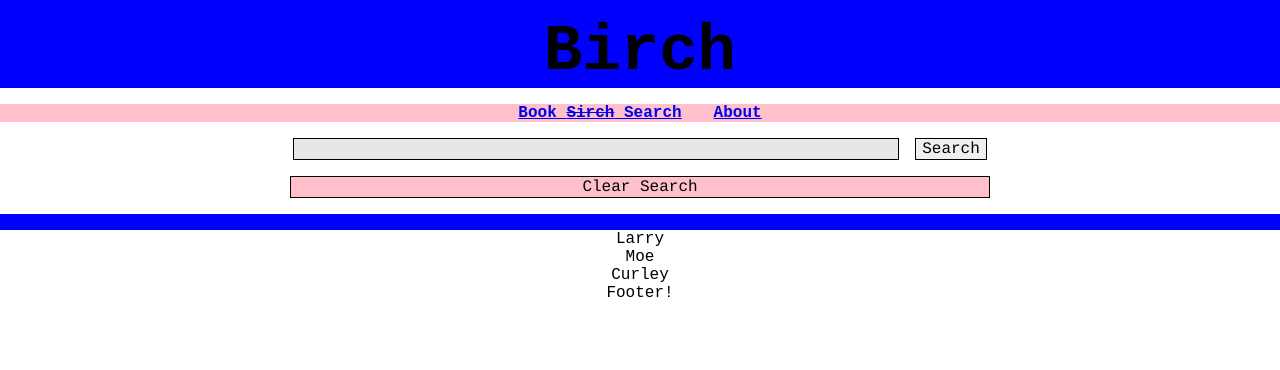
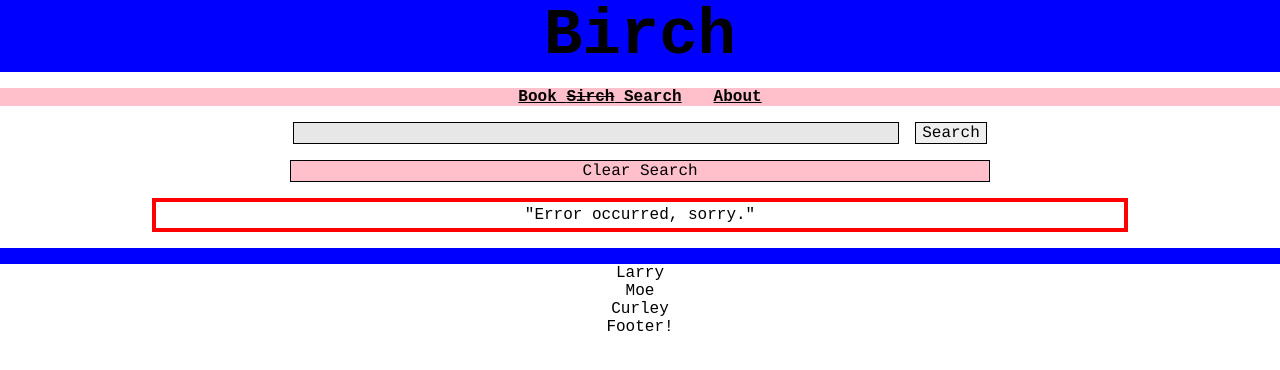
Before and after one commit to breadoliveoilsalt/birch-book-search, a React (Create React App) app: page / in a window 1280 px wide. Shown: the top 370 px of the page. Built offline with nearby package versions, Linux system fonts and the light colour scheme.

Commit message:
Add placeholder component for ErrorDisplay

```diff
--- a/src/components_container/SearchLayoutAndLogic.js
+++ b/src/components_container/SearchLayoutAndLogic.js
@@ -2,6 +2,7 @@ import React, { Component } from 'react'
 
 import SearchBar from '../components_presentational/SearchBar'
 import ClearSearchButton from '../components_presentational/ClearSearchButton'
+import ErrorDisplay from '../components_presentational/ErrorDisplay'
 import Divider from '../components_presentational/Divider'
 import SearchResultsList from '../components_presentational/SearchResultsList'
 
@@ -55,6 +56,10 @@ class SearchLayoutAndLogic extends Component {
           clearSearch={this.clearSearch}
         />
 
+        <ErrorDisplay
+          errorMessage={true}
+        />
+
         <Divider />
 
         <SearchResultsList
--- a/src/components_presentational/ErrorDisplay.js
+++ b/src/components_presentational/ErrorDisplay.js
@@ -1 +1,40 @@
+import React from 'react'
+
+const ErrorDisplay = ( props ) => {
+
+  if (props.errorMessage) {
+    return (
+      <div className="error-display">
+        "Error occurred, sorry."
+      </div>
+    )
+  } else {
+    return null
+  }
+
+}
+
 // needs to jump to the top where the error is.
+
+
+//     errorMessage = "Yo"
+//   }
+//   // const errorMessage = "There was an error!"
+//   //
+//   // if (props.errorMessage !== "" || !props.errorMessage) {
+//   //   // errorMessage = (
+//   //   //   // <div className="error-display">
+//   //   //   //   Something went wrong, sorry?
+//   //   //   // </div>
+//   //   // )
+//   // }
+//
+//   return (
+//     <div className="error-display">
+//       {errorMessage}
+//     </div>
+//   )
+//
+// }
+
+export default ErrorDisplay
--- a/src/index.css
+++ b/src/index.css
@@ -30,7 +30,7 @@ code {
   background-color: blue;
   font-size: 400%;
   font-weight: bold;
-  padding-top: 0.25em;
+  /* padding-top: 0.25em; */
   /* height: 3em; */
   /* display: inline-block; */
   /* clear: both; */
@@ -55,9 +55,17 @@ code {
   /* display: inline-block; */
 }
 
-a.navbar {
+a:link {
   color: black; /* check that this works */
 }
+
+a:visited {
+  color: black; /* check that this works */
+}
+
+/* a:hover {
+  color: blue;
+} */
 
 .navlink {
   display: inline-block;
@@ -112,3 +120,13 @@ input[type="submit"] {
   background-color: pink;
   /* font-size: 3em; */
 }
+
+.error-display {
+  /* height: 2em; */
+  border: .25em solid red;
+  width: 75%;
+  margin: 0em auto;
+  margin-bottom: 1em;
+  padding: 0.25em;
+
+}
```
